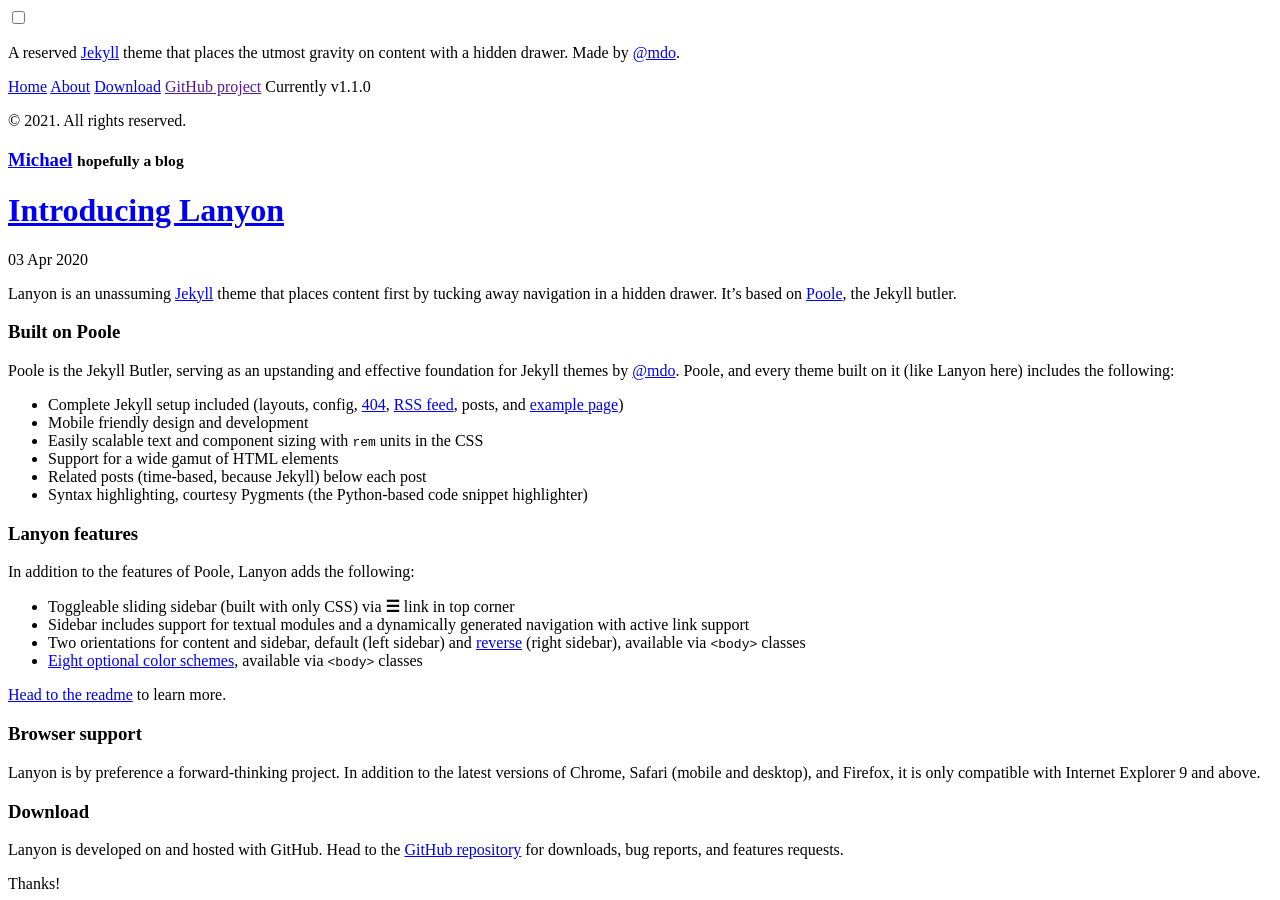
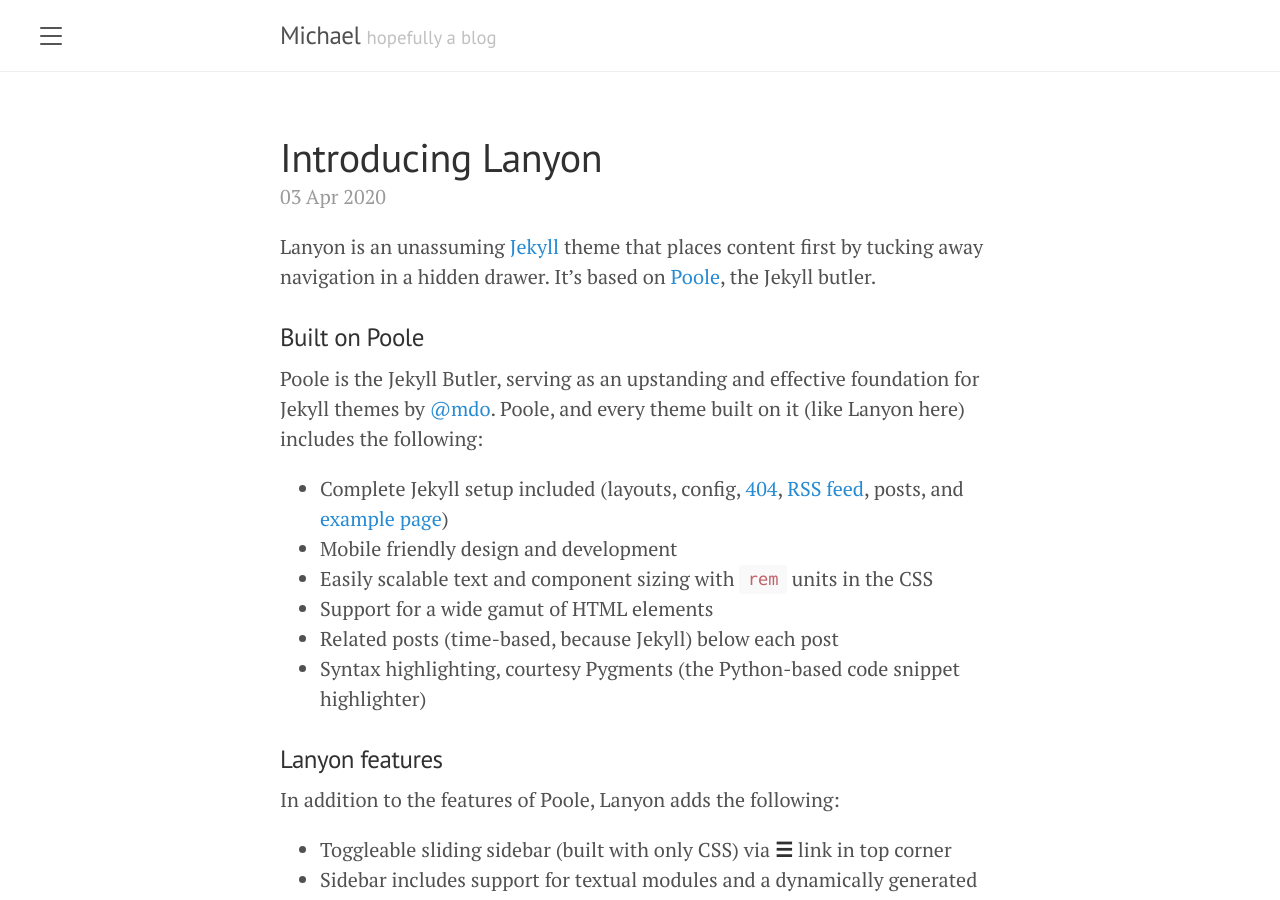
Before and after one commit to michaelmarzec/michaelmarzec.github.io, a Jekyll site: the page built from index.html, in a window 1280 px wide and 900 px high. Built offline with Jekyll 4.4.1, drawn with Linux system fonts in a browser that asks for light colours; the list of posts is cut into pages by our own code; some of the changed lines change nothing that is shown.

Commit message:
Update _config.yml

```diff
--- a/_config.yml
+++ b/_config.yml
@@ -2,8 +2,8 @@
 title:               Michael
 tagline:             'hopefully a blog'
 description:         'A reserved <a href="https://jekyllrb.com" target="_blank">Jekyll</a> theme that places the utmost gravity on content with a hidden drawer. Made by <a href="https://twitter.com/mdo" target="_blank">@mdo</a>.'
-url:                 https://michaelmarzec.github.io
-baseurl:             'https://michaelmarzec.github.io/lanyon_blog/'
+url:                 https://github.com/michaelmarzec/michaelmarzec.github.io
+baseurl:             ""
 paginate:            5
 permalink:           pretty
 
```
